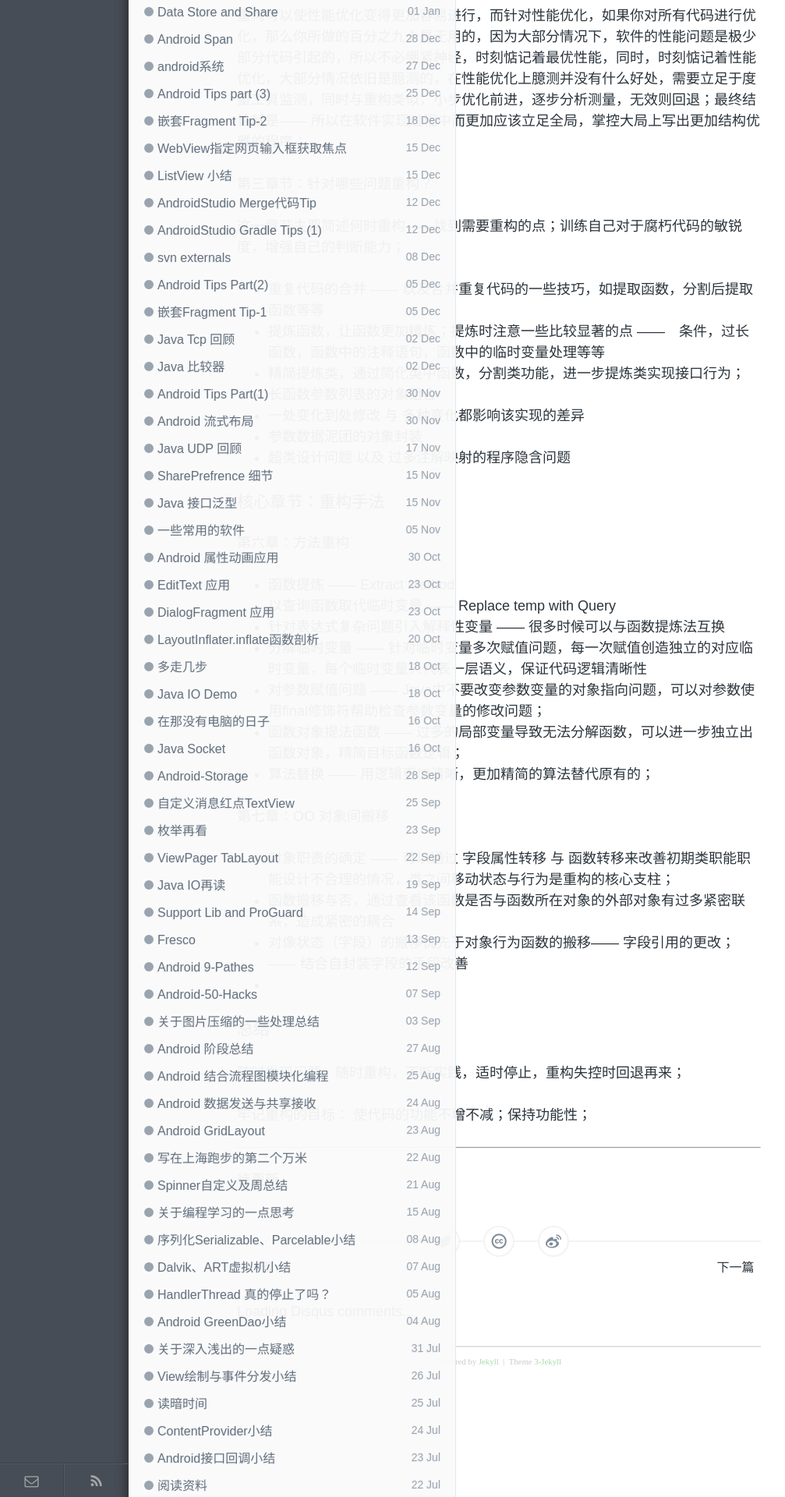
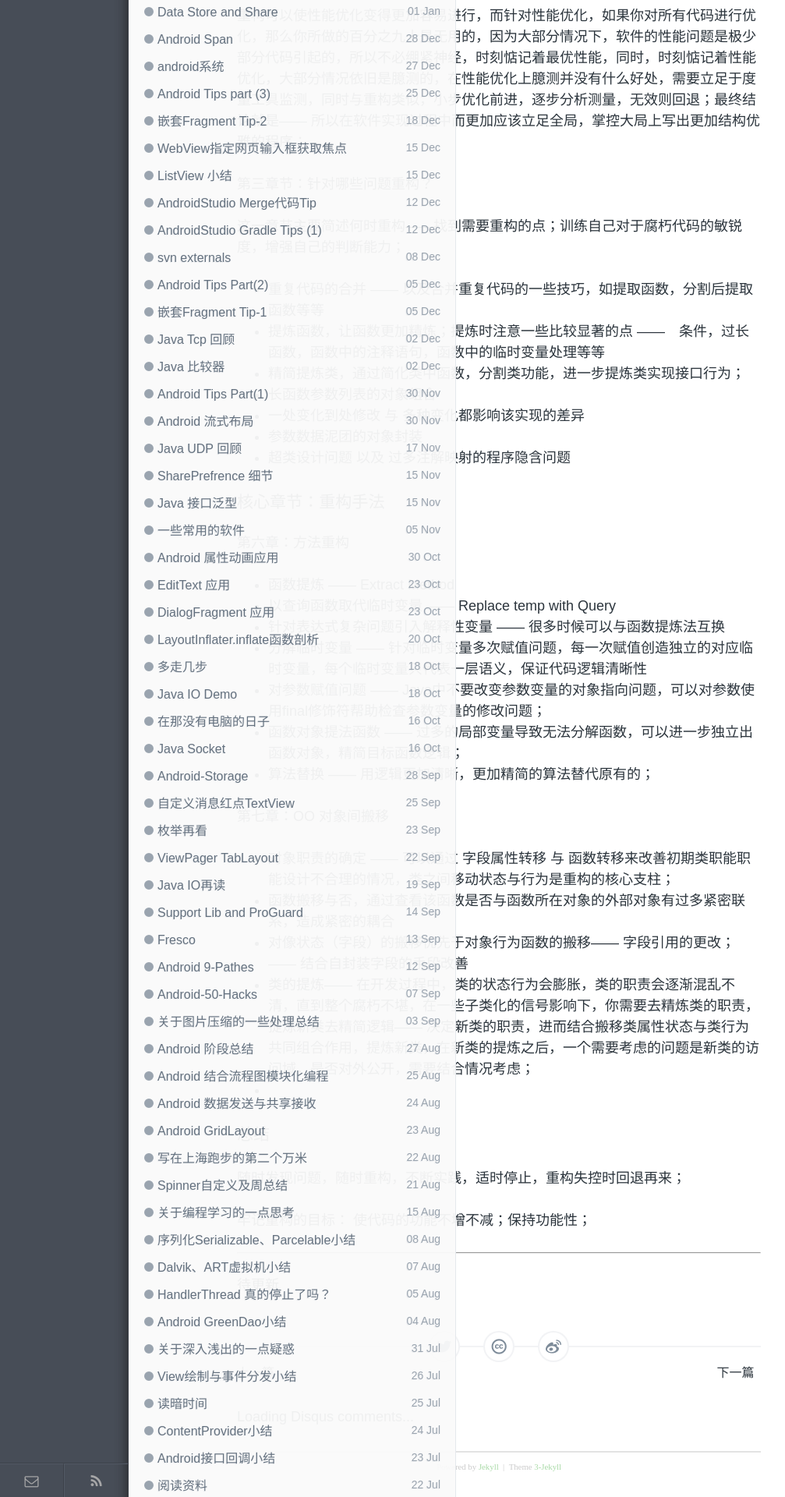
Before and after one commit to enlipan/enlipan.github.io, a Jekyll site: the page built from _posts/2016-06-17-read-refactoring.md, in a window 1280 px wide. Shown: the part 2281-4201 px from the top of the page at 78% size, without its empty margins (0-1007 px from the left). Built offline with Jekyll 4.4.1, drawn with Linux system fonts in a browser that asks for light colours; nearby versions of some CDN libraries; comment, search, counter and statistics services are not loaded.

Commit message:
modify page refactoring

```diff
--- a/_posts/2016-06-17-read-refactoring.md
+++ b/_posts/2016-06-17-read-refactoring.md
@@ -109,6 +109,8 @@ PS:这里有一个矛盾，重构对于前期的不合理点进行了修正，
 
 *  对像状态（字段）的搬移优先于对象行为函数的搬移—— 字段引用的更改；—— 结合自封装字段的手段改善
 
+*  类的提炼—— 在开发过程中，类的状态行为会膨胀，类的职责会逐渐混乱不清，直到整个腐朽不堪，在一些子类化的信号影响下，你需要去精炼类的职责，提炼新类去精简逻辑—— 决定新类的职责，进而结合搬移类属性状态与类行为共同组合作用，提炼新类，在新类的提炼之后，一个需要考虑的问题是新类的访问域，是否对外公开，需要结合情况考虑；
+
 *
 
 
```
